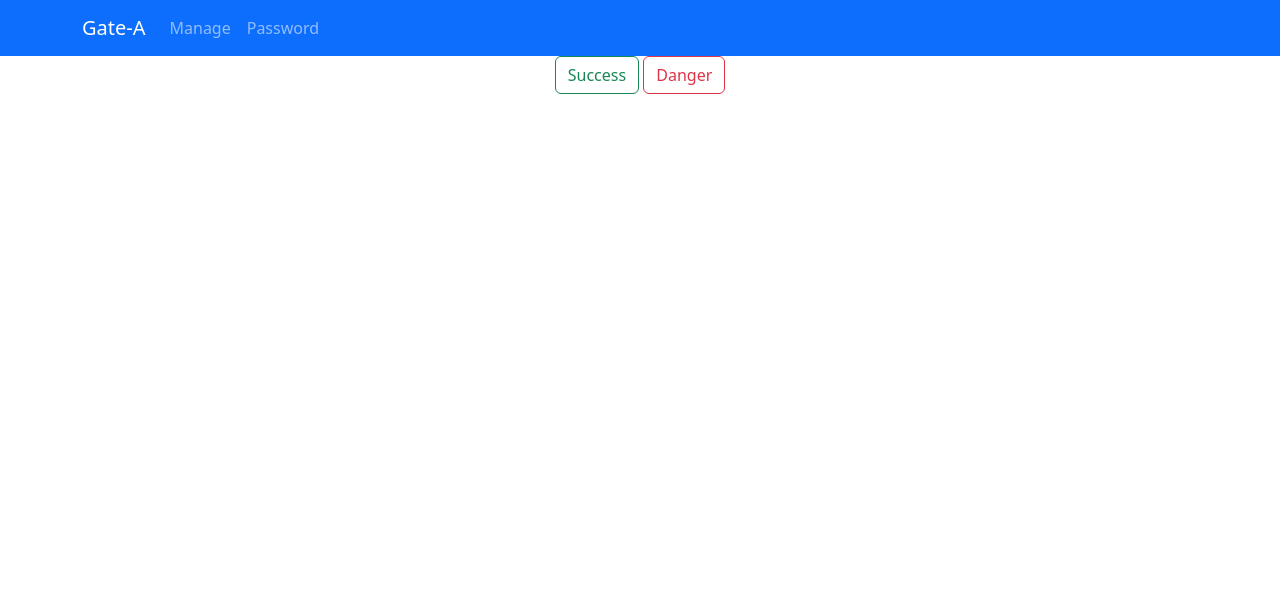
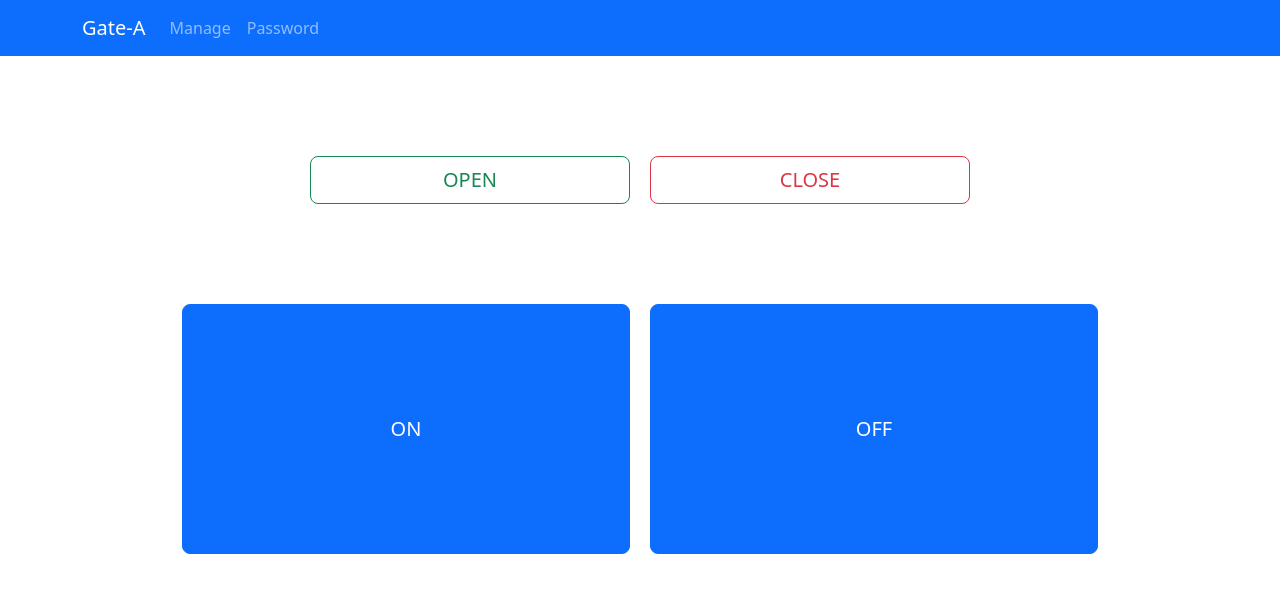
Before and after one commit to Exceed-Group13/gate-a, a React (Create React App) app: page / in a window 1280 px wide. Shown: the top 592 px of the page. Built offline with nearby package versions, Linux system fonts and the light colour scheme.

Commit message:
add nav bar and status and onoff butoon

```diff
--- a/src/App.js
+++ b/src/App.js
@@ -1,16 +1,16 @@
+import logo from './logo.svg';
 import './App.css';
-import Control from "./pages/Control";
-import { Route, Routes } from "react-router-dom";
+import { Route, Routes } from 'react-router-dom';
+import Control from './pages/Control';
+
 
 function App() {
   return (
-    <>
-      <div className="App">
-        <Routes>
-          <Route path="" element={<Control />}/>
-        </Routes>
-      </div>
-    </>
+    <div className="App">
+      <Routes>
+        <Route path="/" element={<Control />} />
+      </Routes>
+    </div>
   );
 }
 
--- a/src/components/Menu.jsx
+++ b/src/components/Menu.jsx
@@ -11,8 +11,8 @@ const Menu = ({ menu1="Manage", menu2="Password" }) => {
             <Container>
               <Navbar.Brand href="#home">Gate-A</Navbar.Brand>
               <Nav className="me-auto">
-                <Nav.Link href="#home">{menu1}</Nav.Link>
-                <Nav.Link href="#features">{menu2}</Nav.Link>
+                <Nav.Link href="home">{menu1}</Nav.Link>
+                <Nav.Link href="features">{menu2}</Nav.Link>
               </Nav>
             </Container>
           </Navbar>
--- a/src/pages/Control.jsx
+++ b/src/pages/Control.jsx
@@ -10,9 +10,13 @@ const Control = () => {
         <div>
             <Menu menu1={"Manage"} menu2={"Password"} />
         </div>
-        <div>
-            <Button className="but" variant="outline-success">Success</Button>{' '}
-            <Button variant="outline-danger">Danger</Button>{' '}
+        <div className="status-box">
+            <Button className="status" size="lg" variant="outline-success">OPEN</Button>{' '}
+            <Button className="status" size="lg" variant="outline-danger">CLOSE</Button>{' '}
+        </div>
+        <div className="switch-box">
+            <Button className="switch-but" size="lg" variant="primary">ON</Button>{' '}
+            <Button className="switch-but" size="lg" variant="primary">OFF</Button>{' '}
         </div>
     </>
   );
--- a/src/styles/Control.css
+++ b/src/styles/Control.css
@@ -1,3 +1,28 @@
 .but {
     background-color: aqua;
 }
+
+.status {
+    margin-top: 100px;
+    width: 25%;
+}
+
+.status-box {
+    display: flex;
+    margin: auto;
+    justify-content: center;
+    gap: 20px;
+}
+
+.switch-but {
+    width: 35%;
+    height: 250px;
+}
+
+.switch-box {
+    padding-top: 100px;
+    display: flex;
+    margin: auto;
+    justify-content: center;
+    gap: 20px;
+}
```
